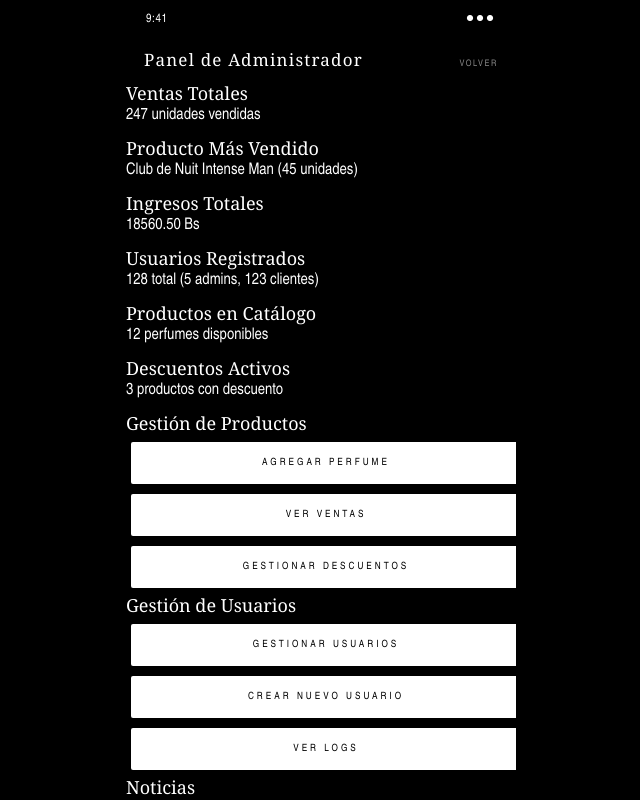
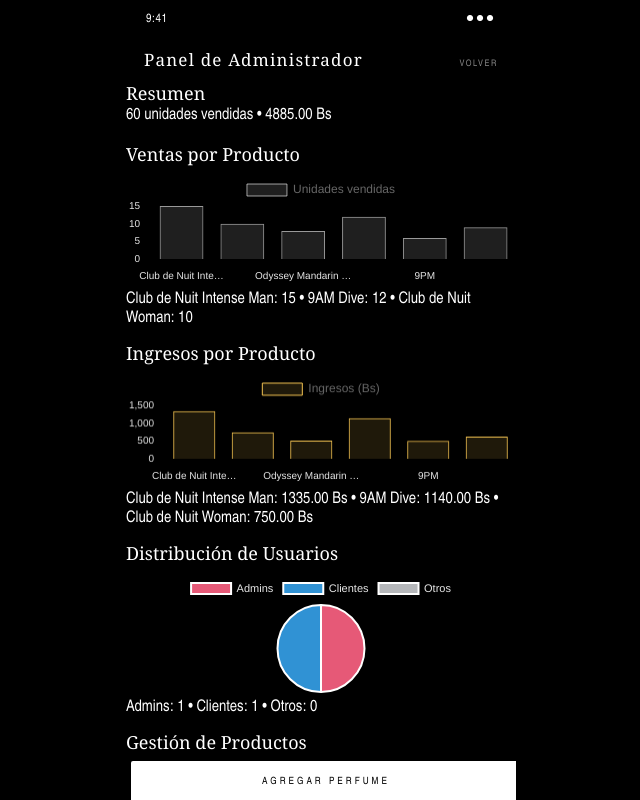
Before and after one commit to Utmostbrian/Sb_essences, a plain HTML site: page index.html in a window 1280 px wide. Both pictures are taken after a click on the button "INICIAR SESION COMO ADMINISTRADOR". Shown: the whole page, without its empty margins (319-959 px from the left). Drawn offline with nearby package versions, Linux system fonts and the light colour scheme.

Commit message:
Add files via upload

```diff
--- a/index.html
+++ b/index.html
@@ -527,6 +527,10 @@
   font-family:var(--sans);white-space:nowrap;
 }
 .toast.show{opacity:1;}
+/* Charts */
+.profile-card canvas{display:block;width:100%;}
+.chart-wrapper{width:100%;}
+.profile-card canvas{max-height:120px;}
 </style>
 </head>
 <body>
@@ -1165,6 +1169,8 @@
 
 <!-- TOAST -->
 <div class="toast" id="toast"></div>
+
+<script src="https://cdn.jsdelivr.net/npm/chart.js"></script>
 
 <script>
 // App state
@@ -1270,6 +1276,9 @@
   { id: 2, action: 'Added product', user: 'Admin', date: new Date().toLocaleDateString() }
 ];
 
+// Chart instances storage
+let dashboardCharts = {};
+
 // DOM elements
 const appShell = document.getElementById('appShell');
 const screen = document.getElementById('screen');
@@ -1336,41 +1345,139 @@
 function renderDashboard() {
   const container = document.getElementById('dashboardContainer');
   // Example invented values
-  const totalSales = 247;
-  const topProductName = 'Club de Nuit Intense Man';
-  const topProductSold = 45;
-  const totalRevenue = 18560.50;
-  const numUsers = 128;
-  const numAdmins = 5;
-  const numClients = 123;
-  const numProducts = 12;
-  const numDiscounts = 3;
+  // Prepare metrics from current data
+  const soldByProduct = products.map(p => {
+    const s = sales.find(x => x.id === p.id);
+    return { name: p.name, sold: s ? s.sold : 0, revenue: (s ? s.sold : 0) * p.price };
+  });
+
+  const totalSales = soldByProduct.reduce((sum, p) => sum + p.sold, 0);
+  const totalRevenue = soldByProduct.reduce((sum, p) => sum + p.revenue, 0);
+  const numUsers = users.length;
+  const numAdmins = users.filter(u => u.role === 'admin').length;
+  const numClients = users.filter(u => u.role === 'client').length;
+  const numProducts = products.length;
+  const numDiscounts = discounts.length;
+
+  // Build dashboard HTML with canvases for charts
+  // Build dashboard using current (simulated) data and show numeric summaries
+  // Compute top products for numeric display
+  const topProducts = soldByProduct.slice().sort((a,b) => b.sold - a.sold).slice(0,3);
+
   container.innerHTML = `
-    <div class="profile-card" style="margin-bottom:10px;">
-      <div class="profile-name" style="color: white;">Ventas Totales</div>
-      <div class="profile-sub" style="color: white;">${totalSales} unidades vendidas</div>
-    </div>
-    <div class="profile-card" style="margin-bottom:10px;">
-      <div class="profile-name" style="color: white;">Producto Más Vendido</div>
-      <div class="profile-sub" style="color: white;">${topProductName} (${topProductSold} unidades)</div>
-    </div>
-    <div class="profile-card" style="margin-bottom:10px;">
-      <div class="profile-name" style="color: white;">Ingresos Totales</div>
-      <div class="profile-sub" style="color: white;">${totalRevenue.toFixed(2)} Bs</div>
-    </div>
-    <div class="profile-card" style="margin-bottom:10px;">
-      <div class="profile-name" style="color: white;">Usuarios Registrados</div>
-      <div class="profile-sub" style="color: white;">${numUsers} total (${numAdmins} admins, ${numClients} clientes)</div>
-    </div>
-    <div class="profile-card" style="margin-bottom:10px;">
-      <div class="profile-name" style="color: white;">Productos en Catálogo</div>
-      <div class="profile-sub" style="color: white;">${numProducts} perfumes disponibles</div>
-    </div>
-    <div class="profile-card" style="margin-bottom:10px;">
-      <div class="profile-name" style="color: white;">Descuentos Activos</div>
-      <div class="profile-sub" style="color: white;">${numDiscounts} productos con descuento</div>
+    <div class="profile-card" style="margin-bottom:10px;padding-bottom:6px;">
+      <div class="profile-name" style="color: white;">Resumen</div>
+      <div class="profile-sub" style="color: white;">${totalSales} unidades vendidas • ${totalRevenue.toFixed(2)} Bs</div>
+    </div>
+
+    <div class="profile-card" style="margin-bottom:12px;">
+      <div class="profile-name" style="color: white;">Ventas por Producto</div>
+      <canvas id="chartSales" style="width:100%;height:100px;margin-top:8px;"></canvas>
+      <div class="profile-sub" style="color: white;margin-top:6px;">
+        ${topProducts.map(p => `${p.name}: ${p.sold}`).join(' • ')}
+      </div>
+    </div>
+
+    <div class="profile-card" style="margin-bottom:12px;">
+      <div class="profile-name" style="color: white;">Ingresos por Producto</div>
+      <canvas id="chartRevenue" style="width:100%;height:100px;margin-top:8px;"></canvas>
+      <div class="profile-sub" style="color: white;margin-top:6px;">
+        ${topProducts.map(p => `${p.name}: ${ (p.revenue).toFixed(2)} Bs`).join(' • ')}
+      </div>
+    </div>
+
+    <div class="profile-card" style="margin-bottom:12px;">
+      <div class="profile-name" style="color: white;">Distribución de Usuarios</div>
+      <canvas id="chartUsers" style="width:100%;height:80px;margin-top:8px;"></canvas>
+      <div class="profile-sub" style="color: white;margin-top:6px;">Admins: ${numAdmins} • Clientes: ${numClients} • Otros: ${Math.max(0, numUsers - numAdmins - numClients)}</div>
     </div>
   `;
+
+  // Use aggregated simulated data from products/sales
+  const labels = soldByProduct.map(p => p.name);
+  const soldData = soldByProduct.map(p => p.sold);
+  const revenueData = soldByProduct.map(p => p.revenue);
+  const sampleUsers = [numAdmins, numClients, Math.max(0, numUsers - numAdmins - numClients)];
+
+  // Helper to shorten long labels for axis while keeping full name in tooltip
+  const truncateLabel = (label, max = 18) => {
+    if (typeof label !== 'string') return label;
+    return label.length > max ? label.slice(0, max - 1) + '…' : label;
+  };
+
+  // Destroy previous charts if any
+  try { if (dashboardCharts.sales) dashboardCharts.sales.destroy(); } catch(e){}
+  try { if (dashboardCharts.revenue) dashboardCharts.revenue.destroy(); } catch(e){}
+  try { if (dashboardCharts.users) dashboardCharts.users.destroy(); } catch(e){}
+  // Helper: initialize canvas for high-DPI and set height (smaller for mobile)
+  function prepareCanvas(id, heightPx) {
+    const canvas = document.getElementById(id);
+    if (!canvas) return null;
+    // Set CSS height so layout reserves space
+    canvas.style.height = heightPx + 'px';
+    // Resize backing store for devicePixelRatio
+    const ratio = window.devicePixelRatio || 1;
+    const width = canvas.clientWidth;
+    canvas.width = Math.floor(width * ratio);
+    canvas.height = Math.floor(heightPx * ratio);
+    const ctx = canvas.getContext('2d');
+    ctx.setTransform(ratio, 0, 0, ratio, 0, 0);
+    return ctx;
+  }
+
+  // Limit x ticks on small screens
+  const maxTicks = Math.max(3, Math.floor(window.innerWidth / 90));
+
+  // Create Sales bar chart (smaller height on mobile)
+  const ctxSales = prepareCanvas('chartSales', 120);
+  if (ctxSales) {
+    dashboardCharts.sales = new Chart(ctxSales, {
+      type: 'bar',
+      data: { labels, datasets: [{ label: 'Unidades vendidas', data: soldData, backgroundColor: 'rgba(255,255,255,0.12)', borderColor: 'rgba(255,255,255,0.6)', borderWidth: 1 }] },
+      options: {
+        responsive: true,
+        maintainAspectRatio: true,
+        aspectRatio: 3.5,
+        plugins: { legend: { display: false }, tooltip: { mode: 'index', intersect: false } },
+        scales: {
+          x: { ticks: { color: 'rgba(255,255,255,0.9)', autoSkip: true, maxTicksLimit: maxTicks, font: { size: 10 }, maxRotation: 0, minRotation: 0, callback: function(value, index){ return truncateLabel(labels[index]); } }, grid: { display: false } },
+          y: { beginAtZero: true, ticks: { color: 'rgba(255,255,255,0.9)', font: { size: 10 } } }
+        },
+        plugins: { tooltip: { callbacks: { title: function(context){ const i = context[0].dataIndex; return labels[i]; } } } }
+      }
+    });
+  }
+
+  // Create Revenue line chart
+  const ctxRevenue = prepareCanvas('chartRevenue', 120);
+  if (ctxRevenue) {
+    // Render revenue as bar chart to match visual style of sales
+    dashboardCharts.revenue = new Chart(ctxRevenue, {
+      type: 'bar',
+      data: { labels, datasets: [{ label: 'Ingresos (Bs)', data: revenueData, backgroundColor: 'rgba(255,205,86,0.12)', borderColor: 'rgba(255,205,86,0.95)', borderWidth: 1 }] },
+      options: {
+        responsive: true,
+        maintainAspectRatio: true,
+        aspectRatio: 3.5,
+        plugins: { legend: { display: false }, tooltip: { mode: 'index', intersect: false } },
+        scales: {
+          x: { ticks: { color: 'rgba(255,255,255,0.9)', autoSkip: true, maxTicksLimit: maxTicks, font: { size: 10 }, maxRotation: 0, minRotation: 0, callback: function(value, index){ return truncateLabel(labels[index]); } }, grid: { display: false } },
+          y: { beginAtZero: true, ticks: { color: 'rgba(255,255,255,0.9)', font: { size: 10 } } }
+        },
+        plugins: { tooltip: { callbacks: { title: function(context){ const i = context[0].dataIndex; return labels[i]; } } } }
+      }
+    });
+  }
+
+  // Create Users pie chart
+  const ctxUsers = prepareCanvas('chartUsers', 100);
+  if (ctxUsers) {
+    dashboardCharts.users = new Chart(ctxUsers, {
+      type: 'pie',
+      data: { labels: ['Admins', 'Clientes', 'Otros'], datasets: [{ data: sampleUsers, backgroundColor: ['rgba(255,99,132,0.9)', 'rgba(54,162,235,0.9)', 'rgba(201,203,207,0.9)'] }] },
+      options: { responsive: true, maintainAspectRatio: true, aspectRatio: 2, plugins: { legend: { labels: { color: 'rgba(255,255,255,0.9)', font: { size: 11 } } } } }
+    });
+  }
 }
 
 // Product rendering
```
